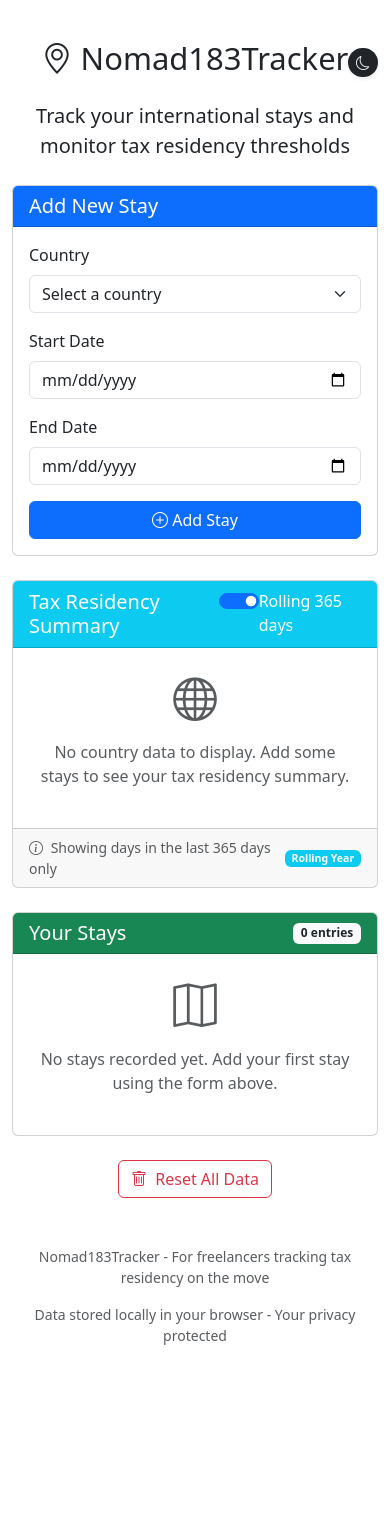
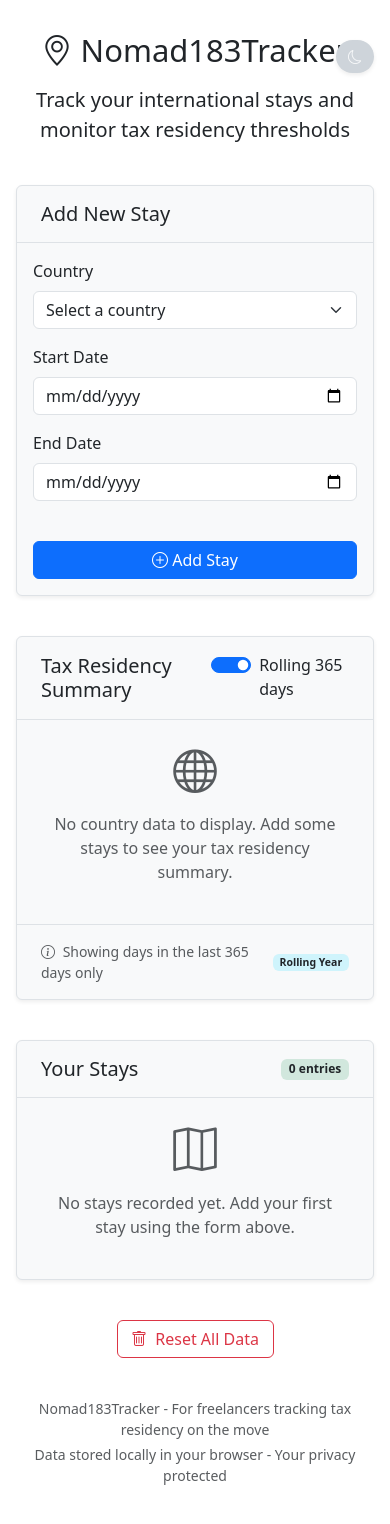
Before and after one commit to rouralberto/nomad183tracker, a Vue app: page / in a window 390 px wide. Shown: the top 1524 px of the page. Before the commit the page ends 1394 px from the top, so only its background shows below. Built offline with nearby package versions, Linux system fonts and the light colour scheme.

Commit message:
Improved UI consistency

```diff
--- a/src/App.vue
+++ b/src/App.vue
@@ -119,53 +119,59 @@ export default {
 
 <template>
   <div class="container">
-    <header class="mb-4 text-center position-relative">
+    <header class="section text-center position-relative">
       <div class="position-absolute top-0 end-0 mt-2">
         <ThemeToggle />
       </div>
-      <h1 class="display-5 my-4">
+      <h1 class="display-5 mb-3">
         <i class="bi bi-geo-alt"></i> Nomad183Tracker
       </h1>
-      <p class="lead">Track your international stays and monitor tax residency thresholds</p>
+      <p class="lead mb-0">Track your international stays and monitor tax residency thresholds</p>
     </header>
 
     <!-- Alert for notifications -->
-    <div v-if="showAlert" class="alert alert-dismissible fade show" :class="`alert-${alertType}`" role="alert">
+    <div v-if="showAlert" class="alert alert-dismissible fade show" :class="`alert-${alertType}-subtle`" role="alert">
       {{ alertMessage }}
       <button @click="showAlert = false" type="button" class="btn-close" aria-label="Close"></button>
     </div>
 
     <!-- Stay Form -->
+    <div class="section">
         <StayForm
           @add-stay="addStay"
           @cancel-edit="cancelEdit"
           :key="editingStay ? editingStay.id : 'new'"
           :editing-stay="editingStay"
         />
+      </div>
 
     <!-- Country Summary -->
+    <div class="section">
       <CountrySummary
         :country-summary="countrySummary"
         :stays="stays"
       />
+    </div>
 
     <!-- Stays List -->
+    <div class="section">
       <StayList
         :stays="stays"
         @edit-stay="editStay"
         @delete-stay="deleteStay"
       />
+    </div>
 
     <!-- Reset Button -->
-    <div class="text-center mb-5">
+    <div class="section text-center">
       <button @click="resetAllData" class="btn btn-outline-danger">
         <i class="bi bi-trash me-1"></i> Reset All Data
       </button>
     </div>
 
-    <footer class="text-center text-muted small mb-3">
-      <p>Nomad183Tracker - For freelancers tracking tax residency on the move</p>
-      <p>Data stored locally in your browser - Your privacy protected</p>
+    <footer class="section text-center text-muted small mb-0">
+      <p class="mb-1">Nomad183Tracker - For freelancers tracking tax residency on the move</p>
+      <p class="mb-0">Data stored locally in your browser - Your privacy protected</p>
     </footer>
   </div>
 </template>
--- a/src/components/CountrySummary.vue
+++ b/src/components/CountrySummary.vue
@@ -1,10 +1,10 @@
 <template>
-  <div class="card mb-4">
-    <div class="card-header bg-info text-white d-flex justify-content-between align-items-center">
+  <div class="card">
+    <div class="card-header d-flex justify-content-between align-items-center">
       <h5 class="mb-0">Tax Residency Summary</h5>
       <div class="form-check form-switch">
         <input class="form-check-input" type="checkbox" v-model="showRollingYear" id="rollingYearSwitch">
-        <label class="form-check-label text-white" for="rollingYearSwitch">
+        <label class="ms-2 form-check-label" for="rollingYearSwitch">
           Rolling 365 days
         </label>
       </div>
@@ -32,13 +32,13 @@
                 </span>
               </td>
               <td>
-                <span v-if="summary.totalDays >= 183" class="badge bg-danger">
+                <span v-if="summary.totalDays >= 183" class="badge bg-danger-subtle text-danger">
                   <i class="bi bi-exclamation-triangle-fill me-1"></i> Tax Resident
                 </span>
-                <span v-else-if="summary.totalDays >= 150" class="badge bg-warning text-dark">
+                <span v-else-if="summary.totalDays >= 150" class="badge bg-warning-subtle text-warning">
                   <i class="bi bi-exclamation-circle me-1"></i> Approaching Limit
                 </span>
-                <span v-else class="badge bg-success">
+                <span v-else class="badge bg-success-subtle text-success">
                   <i class="bi bi-check-circle me-1"></i> Safe
                 </span>
               </td>
@@ -52,7 +52,7 @@
         <i class="bi bi-info-circle me-1"></i>
         {{ showRollingYear ? 'Showing days in the last 365 days only' : 'Showing all-time totals' }}
       </div>
-      <span class="badge" :class="showRollingYear ? 'bg-info text-white' : 'bg-secondary'">
+      <span class="badge text-body" :class="showRollingYear ? 'bg-info-subtle' : 'bg-secondary-subtle'">
         {{ showRollingYear ? 'Rolling Year' : 'All Time' }}
       </span>
     </div>
--- a/src/components/StayForm.vue
+++ b/src/components/StayForm.vue
@@ -1,11 +1,11 @@
 <template>
-  <div class="card mb-4">
-    <div class="card-header" :class="editingStay ? 'bg-warning text-dark' : 'bg-primary text-white'">
+  <div class="card">
+    <div class="card-header">
       <h5 class="mb-0">{{ editingStay ? 'Edit Stay' : 'Add New Stay' }}</h5>
     </div>
-    <div class="card-body">
-      <form @submit.prevent="addStay">
-        <div class="mb-3">
+    <div class="card-body p-0">
+      <form @submit.prevent="addStay" class="p-3">
+        <div class="form-group mb-3">
           <label for="country" class="form-label">Country</label>
           <div class="input-group">
             <select v-model="stay.country" class="form-select" id="country" required>
@@ -51,15 +51,15 @@
           </div>
         </div>
 
-        <div v-if="formError" class="alert alert-danger mt-3">
+        <div v-if="formError" class="alert alert-danger-subtle text-danger mt-3">
           {{ formError }}
         </div>
 
-        <div class="d-grid gap-2 d-md-flex justify-content-md-end">
+        <div class="d-grid gap-2 d-md-flex justify-content-md-end mt-4">
           <button
             v-if="editingStay"
             type="button"
-            class="btn btn-secondary me-2"
+            class="btn btn-outline-secondary me-2"
             @click="cancelEdit"
           >
             <i class="bi bi-x-circle me-1"></i> Cancel
--- a/src/components/StayList.vue
+++ b/src/components/StayList.vue
@@ -1,8 +1,8 @@
 <template>
-  <div class="card mb-4">
-    <div class="card-header bg-success text-white d-flex justify-content-between align-items-center">
+  <div class="card">
+    <div class="card-header d-flex justify-content-between align-items-center">
       <h5 class="mb-0">Your Stays</h5>
-      <span class="badge bg-light text-dark">{{ stays.length }} entries</span>
+      <span class="badge bg-success-subtle text-body">{{ stays.length }} entries</span>
     </div>
     <div class="card-body p-0">
       <div v-if="stays.length === 0" class="p-4 text-center text-muted">
@@ -25,7 +25,7 @@
                 :class="{'recent-stay': isWithinRollingYear(stay)}">
               <td>
                 {{ stay.country }}
-                <span v-if="isWithinRollingYear(stay)" class="badge rounded-pill bg-info ms-1" title="Within rolling 365 days">
+                <span v-if="isWithinRollingYear(stay)" class="badge rounded-pill bg-info-subtle text-body ms-1" title="Within rolling 365 days">
                   <i class="bi bi-calendar-check"></i>
                 </span>
               </td>
@@ -86,6 +86,7 @@ export default {
 
 <style scoped>
 .recent-stay {
-  background-color: rgba(13, 202, 240, 0.05);
+  background-color: var(--bg-subtle);
+  border-left: 3px solid var(--bs-info);
 }
 </style>
--- a/src/components/ThemeToggle.vue
+++ b/src/components/ThemeToggle.vue
@@ -39,7 +39,7 @@ export default {
   <button
     @click="toggleTheme"
     class="btn btn-sm rounded-pill shadow-sm theme-toggle"
-    :class="isDarkMode ? 'btn-light text-dark' : 'btn-dark text-light'"
+    :class="isDarkMode ? 'btn-light-subtle' : 'btn-dark-subtle'"
     aria-label="Toggle theme"
   >
     <i class="bi" :class="isDarkMode ? 'bi-sun' : 'bi-moon'"></i>
@@ -51,9 +51,21 @@ export default {
 .theme-toggle {
   transition: all 0.3s ease;
   border: none;
+  padding: 0.375rem 0.75rem;
 }
 
 .theme-toggle:hover {
   transform: translateY(-1px);
+  box-shadow: 0 0.125rem 0.25rem var(--shadow-color);
+}
+
+.btn-light-subtle {
+  background-color: var(--bs-light-bg-subtle);
+  color: var(--bs-dark);
+}
+
+.btn-dark-subtle {
+  background-color: var(--bs-dark-bg-subtle);
+  color: var(--bs-light);
 }
 </style>
--- a/src/style.css
+++ b/src/style.css
@@ -2,13 +2,61 @@
 
 :root {
   --transition-speed: 0.3s;
+  --spacing-xs: 0.5rem;
+  --spacing-sm: 1rem;
+  --spacing-md: 1.5rem;
+  --spacing-lg: 2.5rem;
+  --spacing-xl: 4rem;
+  --border-radius: 0.375rem;
+  --card-shadow: 0 0.25rem 0.75rem rgba(0, 0, 0, 0.05);
+}
+
+[data-bs-theme=light] {
+  --bg-subtle: #f8f9fa;
+  --border-subtle: #dee2e6;
+  --shadow-color: rgba(0, 0, 0, 0.07);
+}
+
+[data-bs-theme=dark] {
+  --bg-subtle: #212529;
+  --border-subtle: #495057;
+  --shadow-color: rgba(0, 0, 0, 0.2);
 }
 
 body {
   min-height: 100vh;
-  padding-top: 1rem;
-  padding-bottom: 2rem;
+  padding-top: var(--spacing-sm);
+  padding-bottom: var(--spacing-lg);
   transition: background-color var(--transition-speed), color var(--transition-speed);
+}
+
+.container {
+  max-width: 960px;
+  padding: var(--spacing-sm);
+}
+
+/* Card styling with subtle backgrounds */
+.card {
+  background-color: var(--bg-subtle);
+  border-color: var(--border-subtle);
+  box-shadow: 0 0.125rem 0.25rem var(--shadow-color);
+  margin-bottom: var(--spacing-md);
+  border-radius: var(--border-radius);
+}
+
+.card-header, .card-footer {
+  background-color: transparent;
+  border-color: var(--border-subtle);
+  padding: var(--spacing-sm) var(--spacing-md);
+}
+
+.card-body {
+  padding: var(--spacing-md);
+}
+
+/* Add consistent spacing */
+.section {
+  margin-bottom: var(--spacing-lg);
 }
 
 /* Add smooth transitions for theme switching */
@@ -26,11 +74,16 @@ body {
 
 .day-tracker {
   transition: all var(--transition-speed) ease;
+  padding: var(--spacing-sm);
+  margin-bottom: var(--spacing-sm);
+  background-color: var(--bg-subtle);
+  border-radius: var(--border-radius);
+  border: 1px solid var(--border-subtle);
 }
 
 .day-tracker:hover {
   transform: translateY(-2px);
-  box-shadow: 0 4px 8px rgba(0,0,0,0.1);
+  box-shadow: 0 4px 8px var(--shadow-color);
 }
 
 /* Day count color indicators */
@@ -46,6 +99,20 @@ body {
   color: #dc3545;
 }
 
+/* Form controls with better spacing */
+.form-group {
+  margin-bottom: var(--spacing-sm);
+}
+
+/* Button spacing */
+.btn {
+  padding: 0.375rem 0.85rem;
+}
+
+.btn-group .btn {
+  margin-right: 0.25rem;
+}
+
 /* Animation for alerts */
 .fade-enter-active, .fade-leave-active {
   transition: opacity var(--transition-speed);
```
Lines whose indentation alone changed are shown as unchanged.
